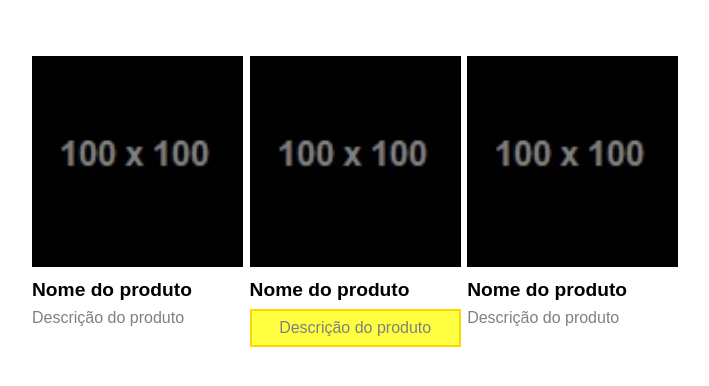
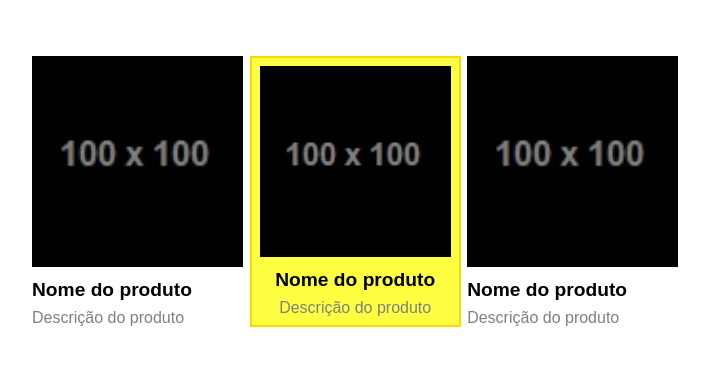
Before and after one commit to diulianovenancio/curso_ebac_frontend, a website: page index.html in a window 1280 px wide. Shown: the whole page, without its empty margins (288-997 px from the left). Drawn offline with Linux system fonts and the light colour scheme.

Commit message:
Update index.html

```diff
--- a/index.html
+++ b/index.html
@@ -22,10 +22,10 @@
                 Descrição do produto
             </p>
         </div>
-        <div class="produto em-destaque">
+        <div class="produto produto--em-destaque">
             <img class="produto__imagem" src="./imagens/100x100.jpg">
             <h4 class="produto__nome">Nome do produto</h4>
-            <p class="produto__descricao produto--em-destaque">
+            <p class="produto__descricao">
                 Descrição do produto
             </p>
         </div>
```
